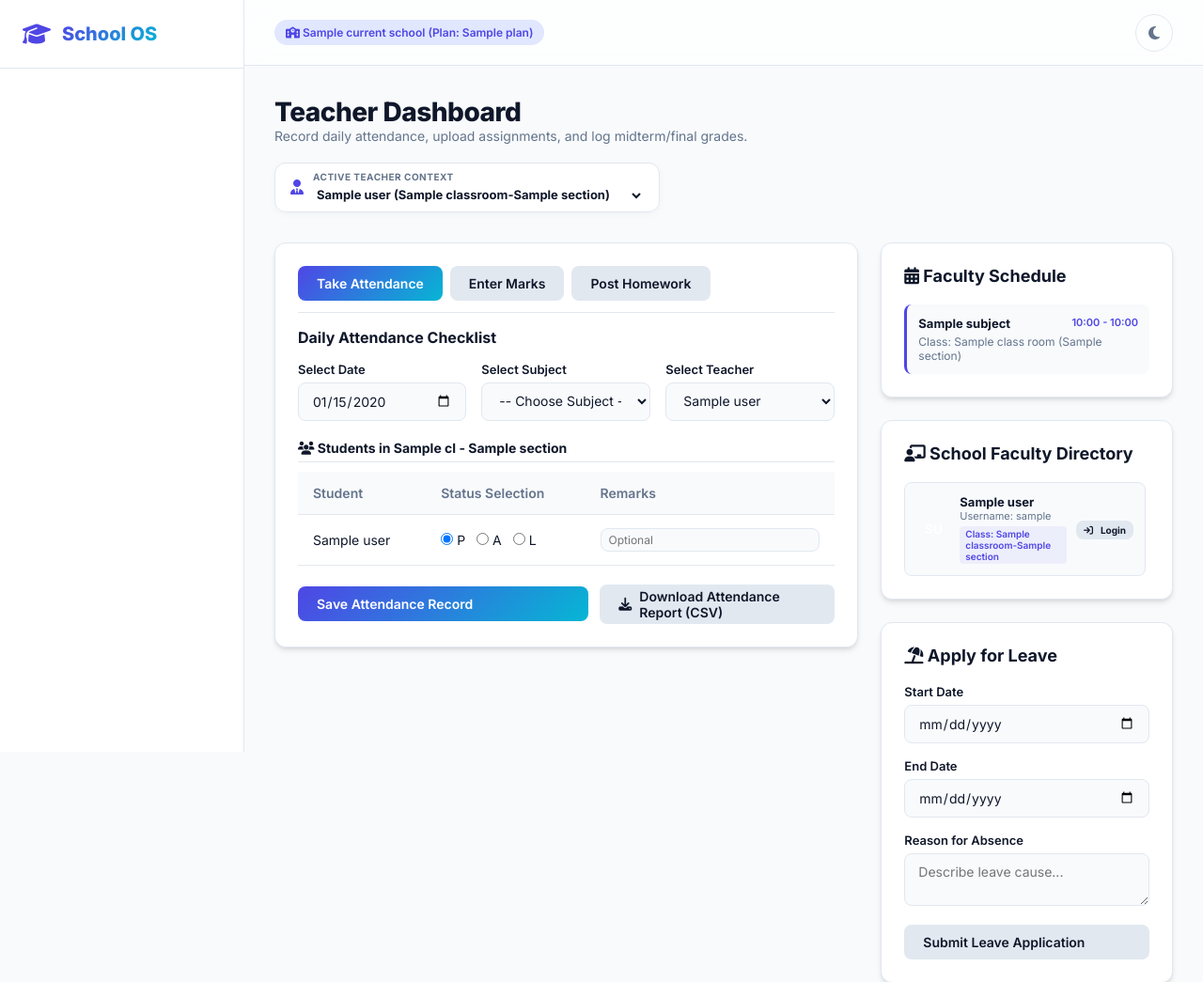
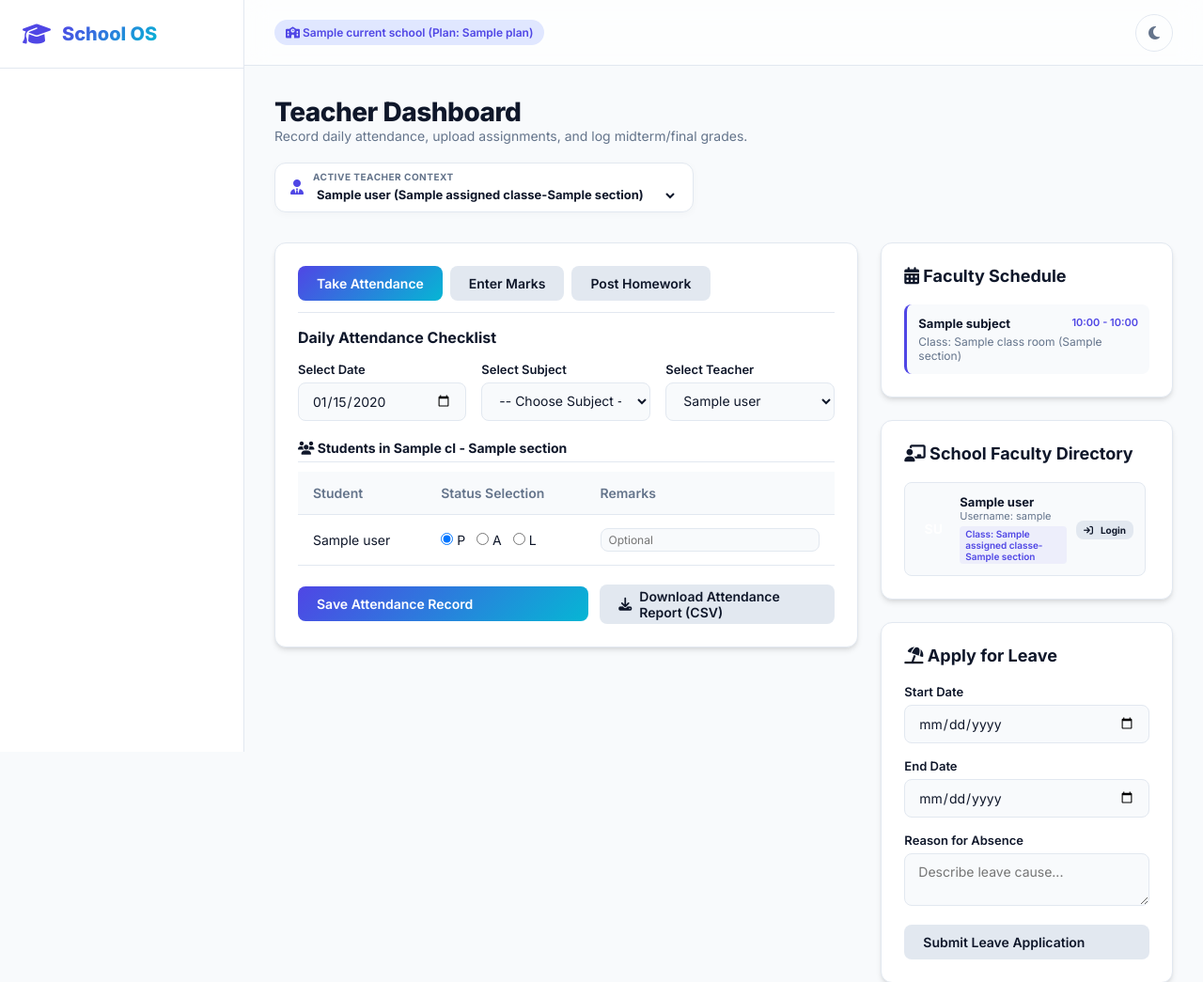
Before and after one commit to ashishkumarkasani21-create/school-os, a Django app: template templates/reports/teacher_dashboard.html in a window 1280 px wide. Shown: the top 1045 px of the page at 94% size. Run offline with Django 5.2, Linux system fonts and the light colour scheme; the template is opened without the code that fills it: most values are stand-ins (such as "Sample title", 1, 10 or a date in 2020).

Commit message:
fix: Update classroom relation lookup to assigned_classes to display assigned teacher grades

```diff
--- a/templates/reports/teacher_dashboard.html
+++ b/templates/reports/teacher_dashboard.html
@@ -20,7 +20,7 @@
                 <select name="username" class="form-control" style="font-size: 13px; font-weight: 700; color: var(--text); border: none; padding: 0 20px 0 0; background: transparent; cursor: pointer; outline: none; box-shadow: none; height: auto;" onchange="this.form.submit()">
                     {% for t in all_teachers %}
                         <option value="{{ t.user.username }}" {% if t.user == request.user %}selected{% endif %}>
-                            {{ t.user.get_full_name }} ({% for c in t.classroom_set.all %}{{ c.name }}-{{ c.section }}{% empty %}No Class{% endfor %})
+                            {{ t.user.get_full_name }} ({% for c in t.assigned_classes.all %}{{ c.name }}-{{ c.section }}{% empty %}No Class{% endfor %})
                         </option>
                     {% endfor %}
                 </select>
@@ -271,9 +271,9 @@
                             <div>
                                 <strong style="font-size: 13px; display: block; color: var(--text);">{{ t.user.get_full_name }}</strong>
                                 <span style="font-size: 11px; color: var(--text-muted); display: block;">Username: <code>{{ t.user.username }}</code></span>
-                                {% if t.classroom_set.all %}
+                                {% if t.assigned_classes.all %}
                                     <span style="font-size: 10px; background: rgba(99, 102, 241, 0.08); color: var(--primary); padding: 2px 6px; border-radius: 4px; font-weight: 600; display: inline-block; margin-top: 4px;">
-                                        Class: {% for c in t.classroom_set.all %}{{ c.name }}-{{ c.section }}{% endfor %}
+                                        Class: {% for c in t.assigned_classes.all %}{{ c.name }}-{{ c.section }}{% endfor %}
                                     </span>
                                 {% endif %}
                             </div>
```
